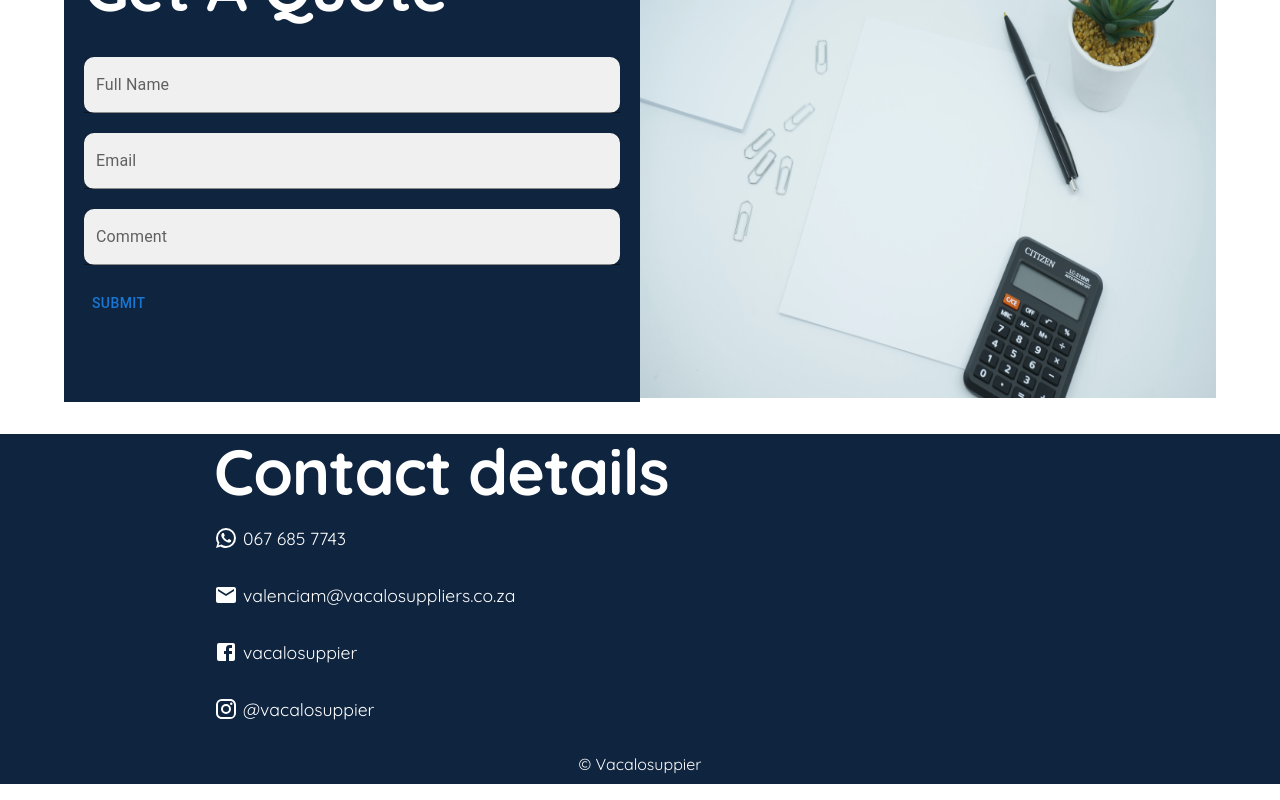
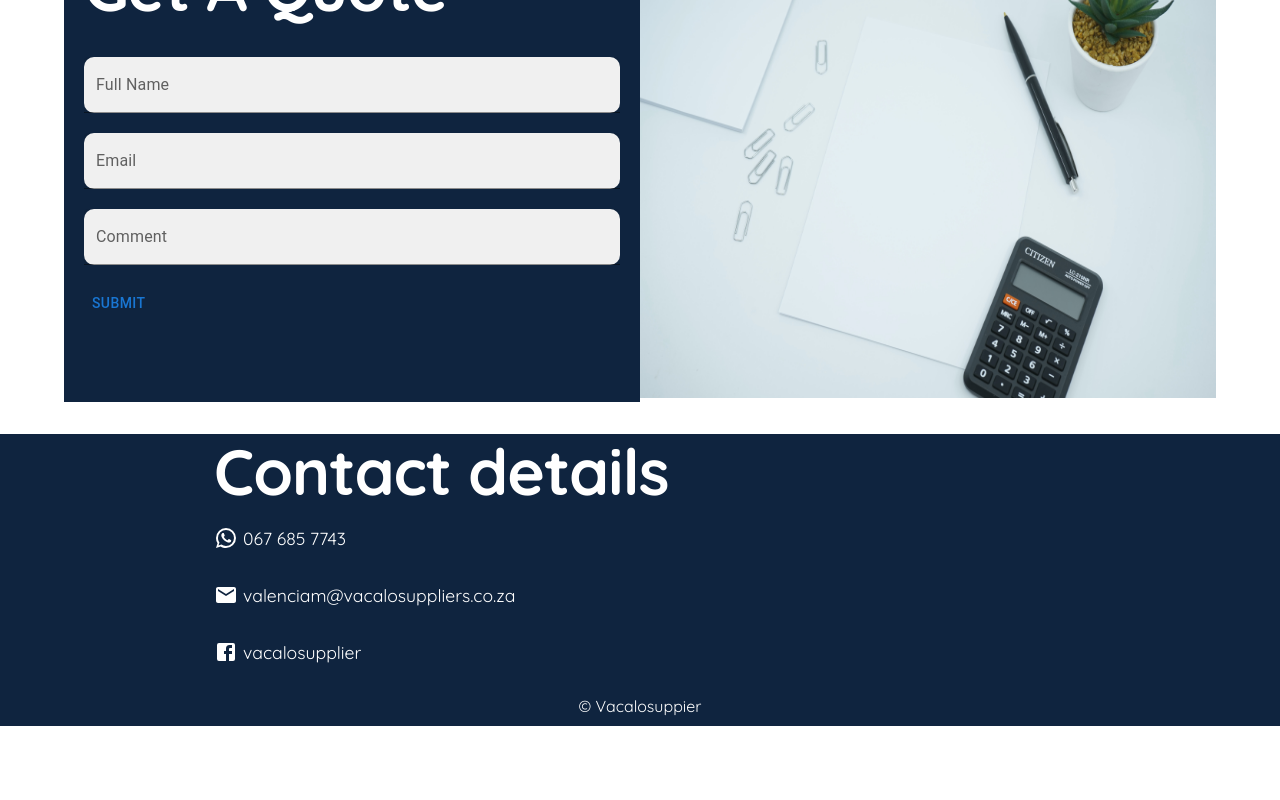
Before and after one commit to SihleKambula/vacalosuppier, a Next.js app: page / in a window 1280 px wide. Shown: the part 3002-3802 px from the top of the page. After the commit the page ends 3744 px from the top, so only its background shows below. Built offline with nearby package versions, Linux system fonts and the light colour scheme.

Commit message:
social media links updated

```diff
--- a/components/Footer.js
+++ b/components/Footer.js
@@ -1,9 +1,7 @@
 import { Container, Grid, Typography } from "@mui/material";
-import Image from "next/image";
 import WhatsAppIcon from "@mui/icons-material/WhatsApp";
 import EmailIcon from "@mui/icons-material/Email";
 import FacebookIcon from "@mui/icons-material/Facebook";
-import InstagramIcon from "@mui/icons-material/Instagram";
 import styles from "../styles/Footer.module.css";
 export default function Footer() {
   const socialIcons = [
@@ -19,13 +17,8 @@ export default function Footer() {
     },
     {
       icon: <FacebookIcon />,
-      value: "vacalosuppier",
-      link: "https:facebook.com",
-    },
-    {
-      icon: <InstagramIcon />,
-      value: "@vacalosuppier",
-      link: "https:instagram.com",
+      value: "vacalosupplier",
+      link: "https://www.facebook.com/Vacalo-Suppliers-108134568635678",
     },
   ];
   return (
--- a/components/Navbar.js
+++ b/components/Navbar.js
@@ -1,7 +1,7 @@
 import Link from "next/link";
 import React from "react";
 import FacebookIcon from "@mui/icons-material/Facebook";
-import InstagramIcon from "@mui/icons-material/Instagram";
+import WhatsAppIcon from "@mui/icons-material/WhatsApp";
 import styles from "../styles/Navbar.module.css";
 import Image from "next/image";
 
@@ -26,12 +26,16 @@ export default function Navbar() {
         </li>
       </ul>
       <div className={styles.icons}>
-        <a href='https://facebook.com' target='_blank' rel='noreferrer'>
+        <a
+          href='https://www.facebook.com/Vacalo-Suppliers-108134568635678'
+          target='_blank'
+          rel='noreferrer'
+        >
           <FacebookIcon sx={{ color: "gray", fontSize: 30 }} />
         </a>
 
-        <a href='https://instagram.com' target='_blank' rel='noreferrer'>
-          <InstagramIcon sx={{ color: "gray", fontSize: 30 }} />
+        <a href='https://wa.me/+27676857743' target='_blank' rel='noreferrer'>
+          <WhatsAppIcon sx={{ color: "gray", fontSize: 30 }} />
         </a>
       </div>
     </nav>
```
